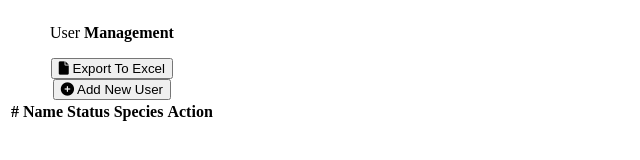
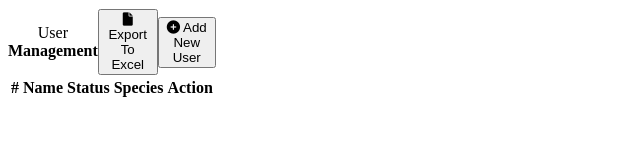
Before and after one commit to juanpfrancos/RepoHTML-UTP, a plain HTML site: page tables/index.html in a window 1280 px wide. Shown: the whole page, without its empty margins (0-640 px from the left). Drawn offline with Linux system fonts and the light colour scheme; no server answers.

Commit message:
Organice Caption.

```diff
--- a/tables/index.html
+++ b/tables/index.html
@@ -8,10 +8,12 @@
     <link rel="stylesheet" href="https://cdnjs.cloudflare.com/ajax/libs/font-awesome/6.0.0/css/all.min.css"
         integrity="sha512-9usAa10IRO0HhonpyAIVpjrylPvoDwiPUiKdWk5t3PyolY1cOd4DSE0Ga+ri4AuTroPR5aQvXU9xC6qOPnzFeg=="
         crossorigin="anonymous" referrerpolicy="no-referrer" />
+    <link rel="stylesheet" href="styles.css">
 </head>
 <body>
     <table>
         <caption>
+            <div id="captionActions">
                 <div>
                     <p>User <strong>Management</strong></p>
                 </div>
@@ -21,6 +23,8 @@
                 <div>
                     <button><i class="fa-solid fa-circle-plus"></i> Add New User</button>
                 </div>
+            </div>
+
            </caption>
         <thead>
             <tr>
@@ -36,7 +40,7 @@
         <!--
         <tfoot>
             <tr>
-                <td>Showing 5 of total entries</td>
+                <td>Showing 20 of total entries</td>
             </tr>
         </tfoot>
     -->
--- /dev/null
+++ b/tables/styles.css
@@ -0,0 +1,4 @@
+#captionActions {
+  display: flex;
+  align-items: center;
+}
```
Lines whose indentation alone changed are shown as unchanged.
